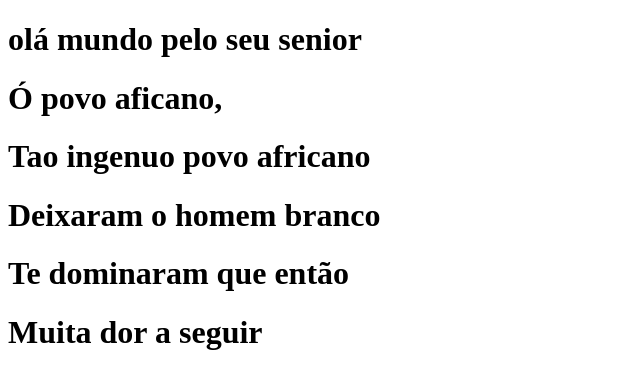
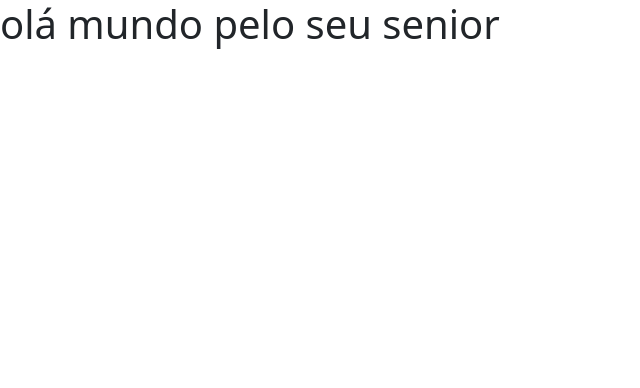
Before and after one commit to Guiccc8/dsmovie, a plain HTML site: page index.html in a window 1280 px wide. Shown: the whole page, without its empty margins (0-640 px from the left). Drawn offline with nearby package versions, Linux system fonts and the light colour scheme.

Commit message:
Bootstrap

```diff
--- a/index.html
+++ b/index.html
@@ -5,16 +5,11 @@
     <meta http-equiv="X-UA-Compatible" content="IE=edge">
     <meta name="viewport" content="width=device-width, initial-scale=1.0">
     <title>Dsgui </title>
+    <link href="https://cdn.jsdelivr.net/npm/bootstrap@5.1.3/dist/css/bootstrap.min.css" rel="stylesheet" integrity="sha384-1BmE4kWBq78iYhFldvKuhfTAU6auU8tT94WrHftjDbrCEXSU1oBoqyl2QvZ6jIW3" crossorigin="anonymous">
+
 </head>
 <body>
     <h1>olá mundo pelo seu senior</h1>
-    <h1>Ó povo aficano,</h1>
-       <h1>Tao ingenuo povo africano</h1>
-       <h1>Deixaram o homem branco </h1>
-       <h1> Te dominaram que então</h1>
-       <h1>Muita dor a seguir</h1>
 
-
-    </h1>
 </body>
 </html>
```
